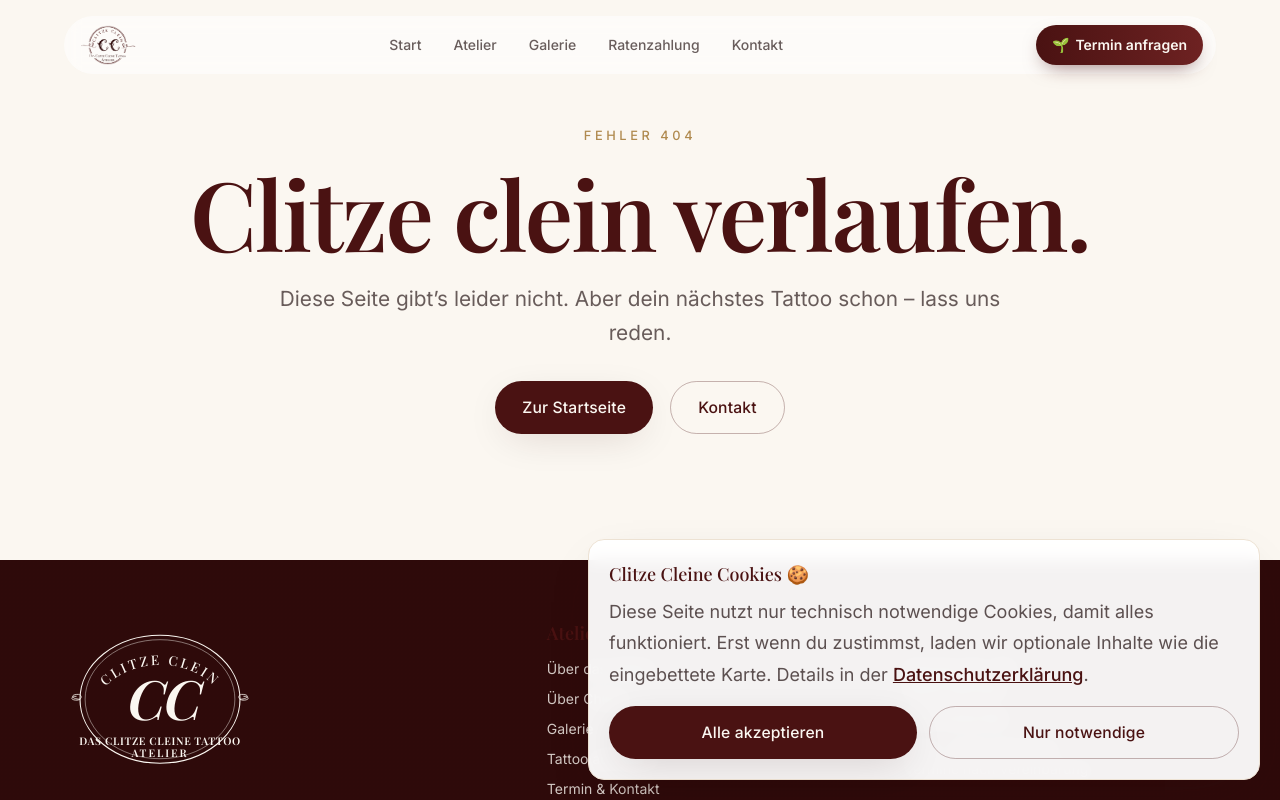
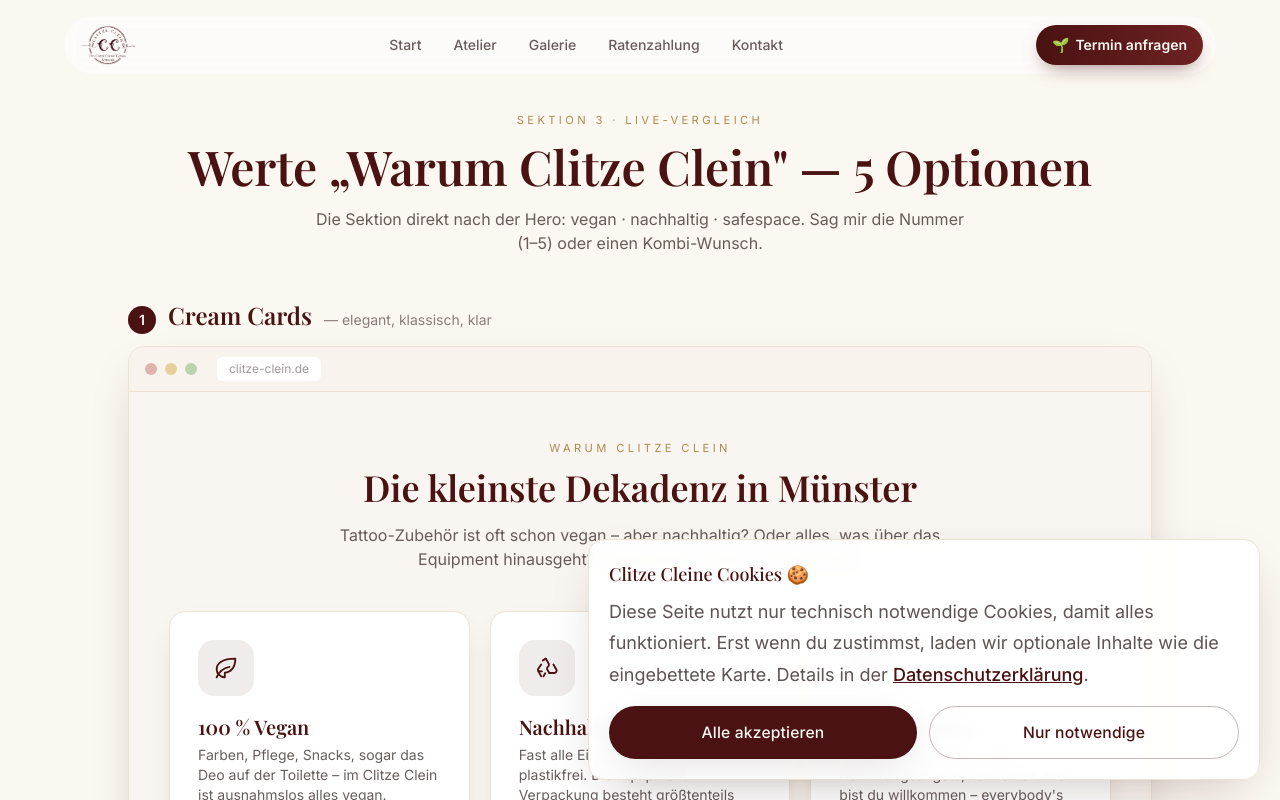
Before and after one commit to IvanGomes9777/tattoo-vorlage-3, a Next.js app: page /preview/werte in a window 1280 px wide. Before the commit this address had no page. Shown: the top 800 px of the page. Built offline with nearby package versions, Linux system fonts and the light colour scheme.

Commit message:
Sektion 3: 5 interaktive Werte-Optionen als Live-Preview (/preview/werte)

```diff
--- /dev/null
+++ b/app/preview/werte/page.tsx
@@ -0,0 +1,181 @@
+"use client";
+
+import { motion } from "framer-motion";
+import { iconFor } from "@/components/Icons";
+import { values } from "@/lib/content";
+
+/* ------------------------------------------------------------------ *
+   SEKTION 3 — WERTE "Warum Clitze Clein" · 5 Design-Optionen
+   Inhalt: 100 % Vegan · Nachhaltig · Dein Safespace
+ * ------------------------------------------------------------------ */
+
+const EYEBROW = "Warum Clitze Clein";
+const HEAD = "Die kleinste Dekadenz in Münster";
+const INTRO =
+  "Tattoo-Zubehör ist oft schon vegan – aber nachhaltig? Oder alles, was über das Equipment hinausgeht? Fehlanzeige. Außer im Clitze Clein.";
+
+function Frame({ n, title, vibe, anim, children }: { n: number; title: string; vibe: string; anim: string; children: React.ReactNode }) {
+  return (
+    <motion.section
+      initial={{ opacity: 0, y: 36 }}
+      whileInView={{ opacity: 1, y: 0 }}
+      viewport={{ once: true, margin: "-8% 0px" }}
+      transition={{ duration: 0.7, ease: [0.22, 1, 0.36, 1] }}
+      className="mx-auto w-full max-w-5xl"
+    >
+      <div className="mb-3 flex flex-wrap items-baseline gap-x-3 gap-y-1">
+        <span className="grid h-7 w-7 place-items-center rounded-full bg-oxblood text-sm font-semibold text-cream">{n}</span>
+        <h2 className="font-display text-2xl text-oxblood">{title}</h2>
+        <span className="text-sm text-ink/55">— {vibe}</span>
+      </div>
+      <div className="overflow-hidden rounded-2xl border border-cream-3 bg-white shadow-[0_18px_50px_-20px_rgba(46,10,10,0.28)]">
+        <div className="flex items-center gap-2 border-b border-cream-3 bg-cream-2/60 px-4 py-2.5">
+          <span className="h-3 w-3 rounded-full bg-[#e0b3ab]" /><span className="h-3 w-3 rounded-full bg-[#e6cf9c]" /><span className="h-3 w-3 rounded-full bg-[#bcd3b0]" />
+          <span className="ml-3 truncate rounded-md bg-white px-3 py-1 text-xs text-ink/45">clitze-clein.de</span>
+        </div>
+        {children}
+      </div>
+      <p className="mt-3 text-sm text-ink/60"><span className="font-medium text-oxblood">Animation &amp; Interaktion:</span> {anim}</p>
+    </motion.section>
+  );
+}
+
+const eyebrowCls = "text-[0.7rem] uppercase tracking-[0.3em] text-gold";
+
+/* ===== OPTION 1 — Cream Cards (elegant) ===== */
+function Werte1() {
+  return (
+    <div className="bg-cream-2/50 px-6 py-12 sm:px-10">
+      <div className="mx-auto max-w-2xl text-center">
+        <p className={eyebrowCls}>{EYEBROW}</p>
+        <h3 className="mt-3 font-display text-3xl text-oxblood sm:text-4xl">{HEAD}</h3>
+        <p className="mx-auto mt-4 text-ink/70">{INTRO}</p>
+      </div>
+      <div className="mt-10 grid gap-5 md:grid-cols-3">
+        {values.map((v) => (
+          <motion.article key={v.title} whileHover={{ y: -6 }} className="rounded-2xl border border-cream-3 bg-white p-7 shadow-[0_12px_30px_-16px_rgba(46,10,10,0.25)]">
+            <span className="flex h-14 w-14 items-center justify-center rounded-2xl bg-oxblood/8 p-3.5 text-oxblood">{iconFor(v.icon)}</span>
+            <h4 className="mt-5 font-display text-xl text-oxblood">{v.title}</h4>
+            <p className="mt-2 text-sm text-ink/70">{v.text}</p>
+          </motion.article>
+        ))}
+      </div>
+    </div>
+  );
+}
+
+/* ===== OPTION 2 — Oxblood Band, große Nummern ===== */
+function Werte2() {
+  return (
+    <div className="bg-oxblood-deep px-6 py-12 text-cream sm:px-10">
+      <p className={eyebrowCls}>{EYEBROW}</p>
+      <h3 className="mt-3 max-w-xl font-display text-3xl sm:text-4xl">{HEAD}</h3>
+      <div className="mt-10 space-y-px">
+        {values.map((v, i) => (
+          <motion.div key={v.title} initial={{ opacity: 0, x: -20 }} whileInView={{ opacity: 1, x: 0 }} viewport={{ once: true }} transition={{ delay: i * 0.1 }} className="group flex items-start gap-5 border-t border-cream/15 py-6">
+            <span className="font-display text-3xl text-gold sm:text-4xl">0{i + 1}</span>
+            <div className="flex-1">
+              <h4 className="font-display text-2xl transition-colors group-hover:text-gold">{v.title}</h4>
+              <p className="mt-1 max-w-lg text-cream/70">{v.text}</p>
+            </div>
+            <span className="hidden text-gold sm:block">{iconFor(v.icon)}</span>
+          </motion.div>
+        ))}
+      </div>
+    </div>
+  );
+}
+
+/* ===== OPTION 3 — Split Sticky Editorial ===== */
+function Werte3() {
+  return (
+    <div className="grid bg-cream px-6 py-12 sm:px-10 md:grid-cols-[0.9fr_1.1fr] md:gap-10">
+      <div className="md:sticky md:top-10 md:self-start">
+        <p className={eyebrowCls}>{EYEBROW}</p>
+        <h3 className="mt-3 font-display text-3xl text-oxblood sm:text-4xl">{HEAD}</h3>
+        <p className="mt-4 text-ink/70">{INTRO}</p>
+      </div>
+      <div className="mt-8 divide-y divide-cream-3 md:mt-0">
+        {values.map((v) => (
+          <motion.div key={v.title} initial={{ opacity: 0, y: 18 }} whileInView={{ opacity: 1, y: 0 }} viewport={{ once: true }} className="flex gap-4 py-6 first:pt-0">
+            <span className="flex h-12 w-12 shrink-0 items-center justify-center rounded-full bg-oxblood/8 p-2.5 text-oxblood">{iconFor(v.icon)}</span>
+            <div>
+              <h4 className="font-display text-xl text-oxblood">{v.title}</h4>
+              <p className="mt-1 text-sm text-ink/70">{v.text}</p>
+            </div>
+          </motion.div>
+        ))}
+      </div>
+    </div>
+  );
+}
+
+/* ===== OPTION 4 — Bento (verspielt, cozy) ===== */
+function Werte4() {
+  return (
+    <div className="bg-cream-2/50 px-6 py-12 sm:px-10">
+      <p className={`${eyebrowCls} text-center`}>{EYEBROW}</p>
+      <h3 className="mx-auto mt-3 max-w-xl text-center font-display text-3xl text-oxblood sm:text-4xl">{HEAD}</h3>
+      <div className="mt-10 grid gap-4 sm:grid-cols-2 lg:grid-cols-3">
+        <motion.div whileHover={{ scale: 1.02 }} className="rounded-3xl bg-gradient-to-br from-oxblood to-oxblood-soft p-8 text-cream sm:row-span-2 sm:flex sm:flex-col sm:justify-between">
+          <span className="flex h-14 w-14 items-center justify-center rounded-2xl bg-cream/15 p-3">{iconFor(values[0].icon)}</span>
+          <div className="mt-6"><h4 className="font-display text-3xl">{values[0].title}</h4><p className="mt-2 text-cream/80">{values[0].text}</p></div>
+        </motion.div>
+        {values.slice(1).map((v) => (
+          <motion.div key={v.title} whileHover={{ scale: 1.02 }} className="rounded-3xl border border-cream-3 bg-white p-7">
+            <span className="flex h-12 w-12 items-center justify-center rounded-2xl bg-gold/15 p-2.5 text-gold">{iconFor(v.icon)}</span>
+            <h4 className="mt-4 font-display text-xl text-oxblood">{v.title}</h4>
+            <p className="mt-2 text-sm text-ink/70">{v.text}</p>
+          </motion.div>
+        ))}
+        <motion.div whileHover={{ scale: 1.02 }} className="flex items-center justify-center rounded-3xl bg-gold/15 p-7 text-center">
+          <p className="font-display text-2xl text-oxblood">Everybody&rsquo;s welcome 🌱</p>
+        </motion.div>
+      </div>
+    </div>
+  );
+}
+
+/* ===== OPTION 5 — Minimal Statements + Gold Flourish ===== */
+function Werte5() {
+  return (
+    <div className="bg-cream px-6 py-14 text-center sm:px-10">
+      <p className={eyebrowCls}>{EYEBROW}</p>
+      <h3 className="mx-auto mt-3 max-w-xl font-display text-3xl text-oxblood sm:text-4xl">{HEAD}</h3>
+      <div className="mx-auto mt-10 max-w-2xl">
+        {values.map((v, i) => (
+          <motion.div key={v.title} initial={{ opacity: 0, y: 16 }} whileInView={{ opacity: 1, y: 0 }} viewport={{ once: true }} transition={{ delay: i * 0.12 }}>
+            {i > 0 && <span className="mx-auto my-7 block h-px w-32 bg-gradient-to-r from-transparent via-gold to-transparent" />}
+            <span className="mx-auto flex h-12 w-12 items-center justify-center text-gold">{iconFor(v.icon)}</span>
+            <h4 className="mt-3 font-display text-2xl text-oxblood">{v.title}</h4>
+            <p className="mx-auto mt-2 max-w-md text-ink/70">{v.text}</p>
+          </motion.div>
+        ))}
+      </div>
+    </div>
+  );
+}
+
+export default function WertePreview() {
+  const options = [
+    { title: "Cream Cards", vibe: "elegant, klassisch, klar", anim: "Drei Karten faden gestaffelt ein, heben sich beim Hover sanft an (lift). Icon in zarter Oxblood-Kachel.", el: <Werte1 /> },
+    { title: "Oxblood Band", vibe: "dunkel, große Nummern, Statement", anim: "Dunkles Band, Zeilen sliden von links ein (Stagger), Titel färbt sich beim Hover gold. Große 01/02/03.", el: <Werte2 /> },
+    { title: "Split Sticky Editorial", vibe: "magazinig, ruhig", anim: "Linke Überschrift bleibt beim Scrollen sticky stehen, rechts scrollen die Werte mit feinen Trennlinien rein.", el: <Werte3 /> },
+    { title: "Bento (verspielt)", vibe: "cozy, modern, passt zur Pill-Navbar", anim: "Bento-Grid: großes Vegan-Tile in Oxblood, kleinere Tiles + 🌱-Tile. Alle skalieren beim Hover leicht.", el: <Werte4 /> },
+    { title: "Minimal + Gold-Flourish", vibe: "edel, viel Weißraum", anim: "Zentrierte Statements, dazwischen goldene Flourish-Linien (wie im Logo), Werte poppen nacheinander rein.", el: <Werte5 /> },
+  ];
+  return (
+    <main className="min-h-screen bg-cream pb-24 pt-28">
+      <header className="container-x mb-12 text-center">
+        <p className={eyebrowCls}>Sektion 3 · Live-Vergleich</p>
+        <h1 className="mt-3 font-display text-4xl text-oxblood sm:text-5xl">Werte „Warum Clitze Clein" — 5 Optionen</h1>
+        <p className="mx-auto mt-4 max-w-2xl text-ink/70">Die Sektion direkt nach der Hero: vegan · nachhaltig · safespace. Sag mir die Nummer (1–5) oder einen Kombi-Wunsch.</p>
+      </header>
+      <div className="container-x space-y-16">
+        {options.map((o, i) => (
+          <Frame key={o.title} n={i + 1} title={o.title} vibe={o.vibe} anim={o.anim}>{o.el}</Frame>
+        ))}
+      </div>
+    </main>
+  );
+}
```
